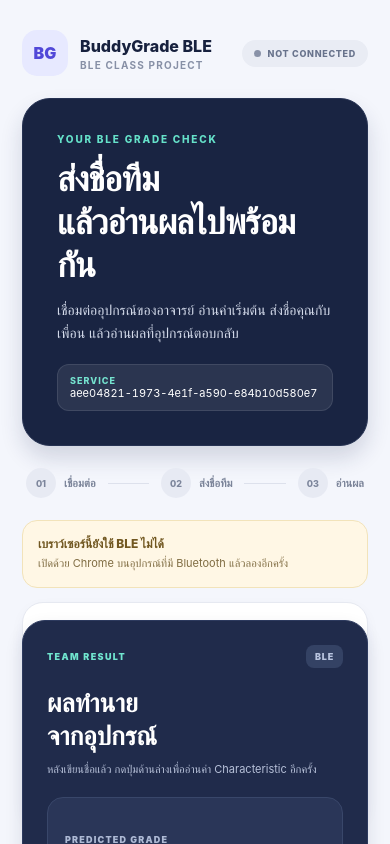
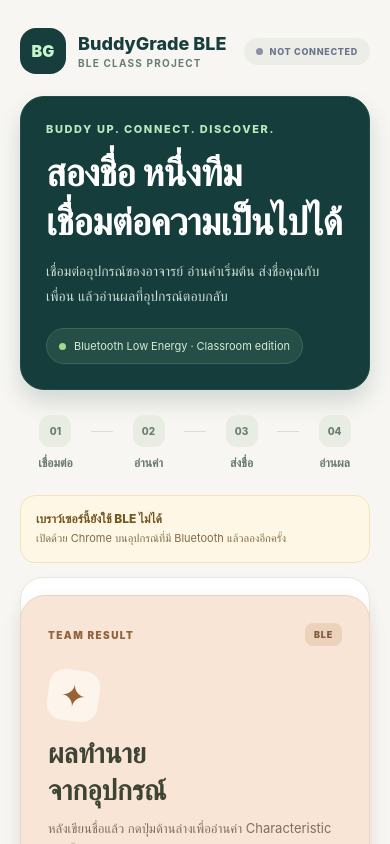
Before and after one commit to panutphon812/BLE, a React Native app: screen / in a window 390 px wide. Built offline with nearby package versions, Linux system fonts and the light colour scheme.

Commit message:
Redesign BuddyGrade with warm colors and Bluetooth illustration

```diff
--- a/App.tsx
+++ b/App.tsx
@@ -290,24 +290,35 @@
           </View>
         </View>
 
-        <View style={styles.hero}>
-          <Text style={styles.eyebrow}>YOUR BLE GRADE CHECK</Text>
-          <Text style={styles.heroTitle}>ส่งชื่อทีม{ '\n' }แล้วอ่านผลไปพร้อมกัน</Text>
+        <View style={[styles.hero, width < 760 && styles.heroMobile]}>
+          {width >= 900 ? (
+            <View pointerEvents="none" style={styles.heroArtwork}>
+              <View style={styles.orbitOuter} />
+              <View style={styles.orbitInner} />
+              <View style={styles.signalCore}><Text style={styles.signalSymbol}>ᛒ</Text></View>
+              <View style={styles.signalTag}><View style={styles.signalDot} /><Text style={styles.signalTagText}>A little signal. A big connection.</Text></View>
+              <View style={styles.orbitNode} />
+            </View>
+          ) : null}
+          <Text style={styles.eyebrow}>BUDDY UP. CONNECT. DISCOVER.</Text>
+          <Text style={styles.heroTitle}>สองชื่อ หนึ่งทีม{ '\n' }เชื่อมต่อความเป็นไปได้</Text>
           <Text style={styles.heroText}>
             เชื่อมต่ออุปกรณ์ของอาจารย์ อ่านค่าเริ่มต้น ส่งชื่อคุณกับเพื่อน แล้วอ่านผลที่อุปกรณ์ตอบกลับ
           </Text>
           <View style={styles.uuidStrip}>
-            <Text style={styles.uuidLabel}>SERVICE</Text>
-            <Text selectable style={styles.uuidValue}>{SERVICE_UUID}</Text>
+            <View style={styles.signalDot} />
+            <Text style={styles.uuidValue}>Bluetooth Low Energy · Classroom edition</Text>
           </View>
         </View>
 
         <View style={styles.stepsRow}>
           <Step number="01" label="เชื่อมต่อ" active={connected} />
           <View style={styles.stepLine} />
-          <Step number="02" label="ส่งชื่อทีม" active={Boolean(writtenValue)} />
+          <Step number="02" label="อ่านค่า" active={Boolean(initialValue)} />
           <View style={styles.stepLine} />
-          <Step number="03" label="อ่านผล" active={Boolean(predictedValue)} />
+          <Step number="03" label="ส่งชื่อ" active={Boolean(writtenValue)} />
+          <View style={styles.stepLine} />
+          <Step number="04" label="อ่านผล" active={Boolean(predictedValue)} />
         </View>
 
         {showNativeNotice ? (
@@ -335,7 +346,7 @@
           <View style={[styles.mainColumn, width < 760 && styles.columnNarrow]}>
             <View style={styles.panel}>
               <SectionHeading number="01" title="เชื่อมต่ออุปกรณ์" caption="เลือกอุปกรณ์ BLE ที่กำลังเปิดอยู่ใกล้คุณ" />
-              <View style={styles.connectionRow}>
+              <View style={[styles.connectionRow, width < 430 && styles.connectionNarrow]}>
                 <View style={styles.deviceInfo}>
                   <Text style={styles.fieldLabel}>สถานะการเชื่อมต่อ</Text>
                   <Text style={styles.deviceName}>{connected ? deviceName : 'ยังไม่มีอุปกรณ์'}</Text>
@@ -345,6 +356,7 @@
                   label={connected ? 'ตัดการเชื่อมต่อ' : 'ค้นหาอุปกรณ์'}
                   onPress={connected ? disconnectDevice : connectDevice}
                   disabled={isBusy || showNativeNotice || !secureContext || !bluetoothSupported}
+                  loading={busyAction === 'connect'}
                   tone={connected ? 'quiet' : 'primary'}
                 />
               </View>
@@ -403,7 +415,7 @@
               </View>
               <View style={styles.previewBox}>
                 <Text style={styles.readoutLabel}>VALUE TO WRITE</Text>
-                <Text selectable style={styles.previewText}>{writeValue || 'ชื่อของคุณ, ชื่อเพื่อน'}</Text>
+                <Text selectable style={styles.previewText}>{studentName.trim() || buddyName.trim() ? writeValue : 'ชื่อของคุณ, ชื่อเพื่อน'}</Text>
               </View>
               <ActionButton
                 label="เขียนชื่อไปยังอุปกรณ์"
@@ -421,6 +433,7 @@
                 <Text style={styles.resultEyebrow}>TEAM RESULT</Text>
                 <View style={styles.resultBadge}><Text style={styles.resultBadgeText}>BLE</Text></View>
               </View>
+              <View style={styles.resultDecoration}><Text style={styles.resultDecorationText}>✦</Text></View>
               <Text style={styles.resultTitle}>ผลทำนาย{ '\n' }จากอุปกรณ์</Text>
               <Text style={styles.resultDescription}>
                 หลังเขียนชื่อแล้ว กดปุ่มด้านล่างเพื่ออ่านค่า Characteristic อีกครั้ง
@@ -508,6 +521,7 @@
   return (
     <Pressable
       accessibilityRole="button"
+      accessibilityState={{ disabled, busy: loading }}
       onPress={onPress}
       disabled={disabled}
       style={({ pressed }) => [
@@ -517,7 +531,7 @@
         pressed && !disabled && styles.buttonPressed,
       ]}
     >
-      {loading ? <ActivityIndicator color={tone === 'light' ? '#17394B' : '#FFFFFF'} size="small" /> : null}
+      {loading ? <ActivityIndicator color={tone === 'secondary' || tone === 'quiet' ? '#285C45' : '#FFFFFF'} size="small" /> : null}
       <Text style={[styles.buttonText, styles[`buttonText_${tone}`], disabled && styles.buttonTextDisabled]}>
         {loading ? 'กำลังทำรายการ…' : label}
       </Text>
@@ -525,7 +539,7 @@
   );
 }
 
-const styles = StyleSheet.create({
+const baseStyles = StyleSheet.create({
   page: {
     flexGrow: 1,
     backgroundColor: '#F4F6FC',
@@ -715,3 +729,85 @@
   footer: { borderTopWidth: 1, borderTopColor: '#DEE2EC', marginTop: 24, paddingTop: 15, gap: 5 },
   footerText: { color: '#8790A6', fontSize: 9, fontVariant: ['tabular-nums'] },
 });
+
+const styles = StyleSheet.create({
+  ...baseStyles,
+  page: { ...baseStyles.page, backgroundColor: '#F7F6F2', paddingVertical: 28, paddingHorizontal: 20 },
+  brandRow: { ...baseStyles.brandRow, flexWrap: 'wrap', rowGap: 12 },
+  brandMark: { ...baseStyles.brandMark, backgroundColor: '#173E3C', borderRadius: 16 },
+  brandMarkText: { ...baseStyles.brandMarkText, color: '#C6F4CD' },
+  brandName: { ...baseStyles.brandName, color: '#173E3C', fontSize: 18 },
+  brandCaption: { ...baseStyles.brandCaption, color: '#697C75' },
+  statusIdle: { backgroundColor: '#ECEDE6' },
+  hero: { ...baseStyles.hero, backgroundColor: '#153D3B', borderColor: '#244C46', padding: 38, borderRadius: 30, shadowColor: '#173E3C' },
+  heroMobile: { padding: 25, borderRadius: 24 },
+  eyebrow: { ...baseStyles.eyebrow, color: '#B9E9BD', fontSize: 11, letterSpacing: 1.6 },
+  heroTitle: { ...baseStyles.heroTitle, fontSize: 38, lineHeight: 49, maxWidth: 530 },
+  heroText: { ...baseStyles.heroText, color: '#C7DCD4', maxWidth: 460, fontSize: 14, lineHeight: 25 },
+  uuidStrip: { ...baseStyles.uuidStrip, borderRadius: 99, backgroundColor: '#254E46', borderColor: '#426359', gap: 8, paddingVertical: 10 },
+  uuidValue: { ...baseStyles.uuidValue, color: '#D1ECD6', fontSize: 11, flexShrink: 1 },
+  heroArtwork: { position: 'absolute', right: 34, top: 20, width: 270, height: 285, alignItems: 'center', justifyContent: 'center' },
+  orbitOuter: { position: 'absolute', width: 254, height: 254, borderRadius: 127, borderWidth: 1, borderColor: '#41665B' },
+  orbitInner: { position: 'absolute', width: 192, height: 192, borderRadius: 96, borderWidth: 1, borderColor: '#527366', backgroundColor: '#234A43' },
+  signalCore: { width: 122, height: 122, borderRadius: 36, backgroundColor: '#C8ECA7', alignItems: 'center', justifyContent: 'center', transform: [{ rotate: '-10deg' }], shadowColor: '#000', shadowOpacity: 0.15, shadowRadius: 18, shadowOffset: { width: 0, height: 9 } },
+  signalSymbol: { fontSize: 83, lineHeight: 104, color: '#153D3B', fontWeight: '400', transform: [{ rotate: '10deg' }] },
+  signalTag: { position: 'absolute', bottom: 12, backgroundColor: '#F6F6ED', borderRadius: 99, paddingHorizontal: 14, paddingVertical: 11, flexDirection: 'row', alignItems: 'center', gap: 7, transform: [{ rotate: '-4deg' }] },
+  signalTagText: { color: '#254C43', fontSize: 10, fontWeight: '700' },
+  signalDot: { width: 7, height: 7, borderRadius: 4, backgroundColor: '#A4D88A', flexShrink: 0 },
+  orbitNode: { position: 'absolute', right: 21, top: 40, width: 18, height: 18, borderRadius: 9, backgroundColor: '#F6BA90', borderWidth: 4, borderColor: '#153D3B' },
+  stepsRow: { ...baseStyles.stepsRow, paddingVertical: 25 },
+  step: { flex: 1, alignItems: 'center', gap: 8 },
+  stepNumber: { ...baseStyles.stepNumber, backgroundColor: '#E8ECE3', width: 32, height: 32, borderRadius: 11 },
+  stepNumberActive: { backgroundColor: '#D6E8CA' },
+  stepNumberText: { ...baseStyles.stepNumberText, fontSize: 10, color: '#697C75' },
+  stepNumberTextActive: { color: '#285A43' },
+  stepLabel: { ...baseStyles.stepLabel, marginLeft: 0, color: '#68796F', fontSize: 12 },
+  stepLabelActive: { color: '#285A43' },
+  stepLine: { height: 1, backgroundColor: '#D8DFD3', flex: 0.35, marginHorizontal: 4, marginBottom: 22 },
+  panel: { ...baseStyles.panel, borderColor: '#E4E8DF', borderRadius: 23, padding: 24, shadowColor: '#274B35' },
+  sectionNumber: { color: '#3E6545', fontSize: 11, fontWeight: '800', marginRight: 12, backgroundColor: '#E8F0DF', borderRadius: 9, paddingHorizontal: 8, paddingVertical: 7 },
+  sectionTitle: { ...baseStyles.sectionTitle, color: '#213D36', fontSize: 19 },
+  sectionCaption: { ...baseStyles.sectionCaption, color: '#6E8076', fontSize: 12, lineHeight: 20 },
+  fieldLabel: { ...baseStyles.fieldLabel, color: '#637C6E', fontSize: 11 },
+  deviceName: { ...baseStyles.deviceName, color: '#254C3C', fontSize: 17 },
+  helperText: { ...baseStyles.helperText, color: '#6E8076', fontSize: 12, lineHeight: 20 },
+  connectionNarrow: { flexDirection: 'column', alignItems: 'stretch' },
+  deviceInfo: { ...baseStyles.deviceInfo, flexBasis: 'auto' },
+  uuidSmall: { ...baseStyles.uuidSmall, color: '#788A7D', fontSize: 11, flexShrink: 1 },
+  readoutBox: { ...baseStyles.readoutBox, backgroundColor: '#F2F5EE', borderColor: '#E5ECDE', minHeight: 94 },
+  readoutLabel: { ...baseStyles.readoutLabel, color: '#738572', fontSize: 10 },
+  readoutValue: { ...baseStyles.readoutValue, color: '#29493B', fontSize: 18 },
+  input: { ...baseStyles.input, backgroundColor: '#FBFCF9', borderColor: '#DDE5D6', borderRadius: 14, paddingVertical: 14, fontSize: 15, color: '#254C3C' },
+  previewBox: { ...baseStyles.previewBox, backgroundColor: '#F2F5EE', borderColor: '#E5ECDE' },
+  previewText: { ...baseStyles.previewText, color: '#526C57', fontSize: 14 },
+  button: { ...baseStyles.button, minHeight: 49, borderRadius: 14 },
+  button_primary: { backgroundColor: '#285C45' },
+  button_secondary: { backgroundColor: '#E9F1E0', borderWidth: 1, borderColor: '#D7E6C8' },
+  button_quiet: { backgroundColor: '#EDF0E8' },
+  button_light: { backgroundColor: '#173E3C' },
+  buttonText: { ...baseStyles.buttonText, fontSize: 13 },
+  buttonText_secondary: { color: '#3F6440' },
+  buttonText_light: { color: '#FFFFFF' },
+  buttonDisabled: { backgroundColor: '#E9ECE5', borderColor: '#E9ECE5' },
+  buttonTextDisabled: { color: '#6D7A6E' },
+  resultPanel: { ...baseStyles.resultPanel, backgroundColor: '#F8E5D6', borderColor: '#EBD5C3', shadowColor: '#875D3D', borderRadius: 25, padding: 27 },
+  resultEyebrow: { ...baseStyles.resultEyebrow, color: '#91633E', fontSize: 10 },
+  resultBadge: { ...baseStyles.resultBadge, backgroundColor: '#ECD2BA' },
+  resultBadgeText: { ...baseStyles.resultBadgeText, color: '#805C3E' },
+  resultDecoration: { width: 51, height: 51, borderRadius: 16, backgroundColor: '#FDF5EB', justifyContent: 'center', alignItems: 'center', marginTop: 24, transform: [{ rotate: '8deg' }] },
+  resultDecorationText: { fontSize: 31, color: '#986237' },
+  resultTitle: { ...baseStyles.resultTitle, color: '#3E4433', fontSize: 28, lineHeight: 37, marginTop: 14 },
+  resultDescription: { ...baseStyles.resultDescription, color: '#806F5B', fontSize: 13, lineHeight: 22 },
+  resultReadout: { ...baseStyles.resultReadout, backgroundColor: '#FFFAF4', borderColor: '#EBDAC8', minHeight: 158, padding: 22 },
+  resultReadoutLabel: { ...baseStyles.resultReadoutLabel, color: '#947C62', fontSize: 10 },
+  resultValue: { ...baseStyles.resultValue, color: '#285C45', fontSize: 43 },
+  resultPlaceholder: { color: '#CDBFAE' },
+  resultTeam: { ...baseStyles.resultTeam, color: '#7D785F', fontSize: 12, lineHeight: 20 },
+  resultHint: { ...baseStyles.resultHint, color: '#806F5B', fontSize: 11, lineHeight: 18 },
+  notePanel: { ...baseStyles.notePanel, borderColor: '#E4E8DF', padding: 22 },
+  noteTitle: { ...baseStyles.noteTitle, color: '#29493B', fontSize: 15 },
+  noteItem: { ...baseStyles.noteItem, color: '#6E8076', fontSize: 12, lineHeight: 21 },
+  noteNumber: { color: '#285C45', fontWeight: '900' },
+  footer: { ...baseStyles.footer, borderTopColor: '#DCE3D6' },
+  footerText: { ...baseStyles.footerText, color: '#7E8D7C', fontSize: 10 },
+});
```
